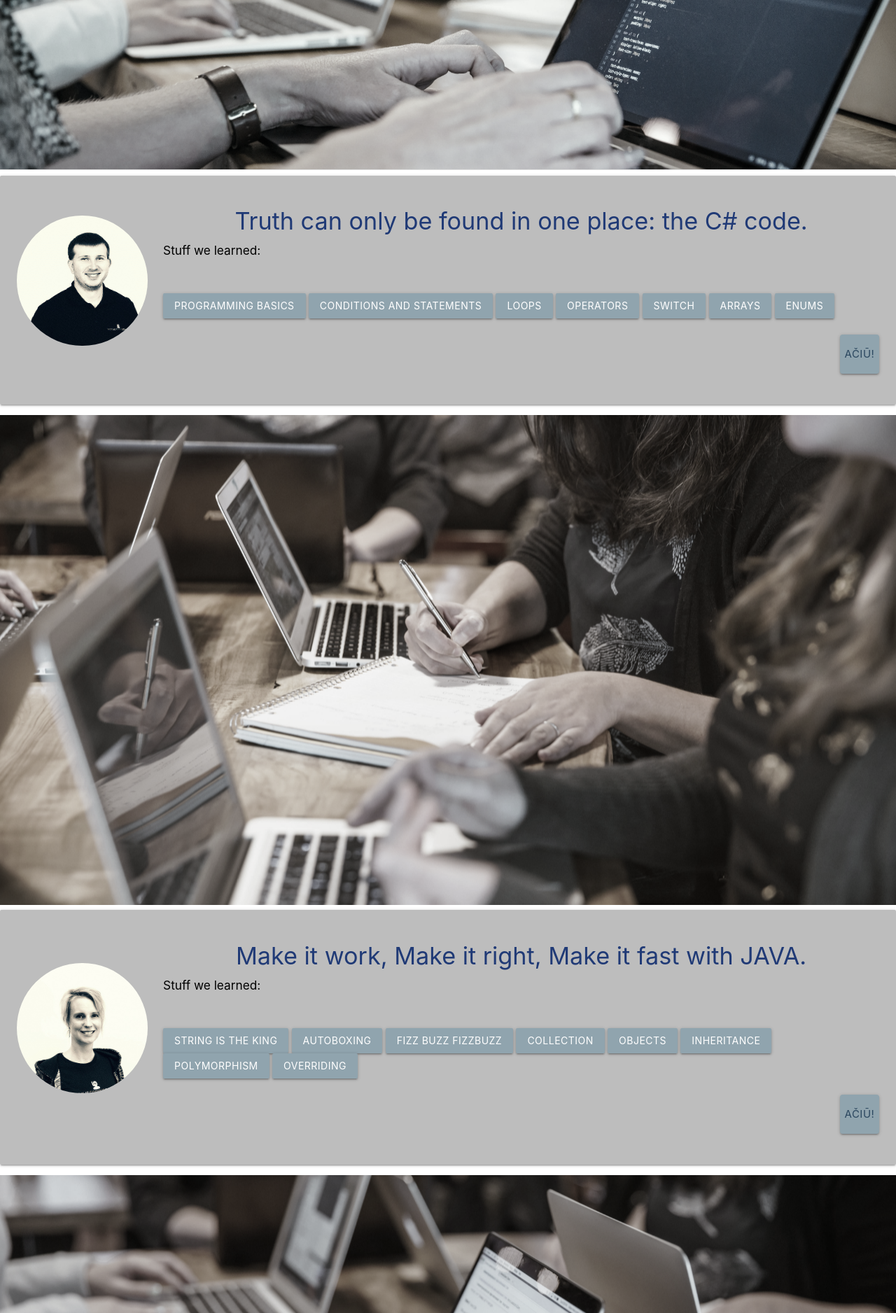
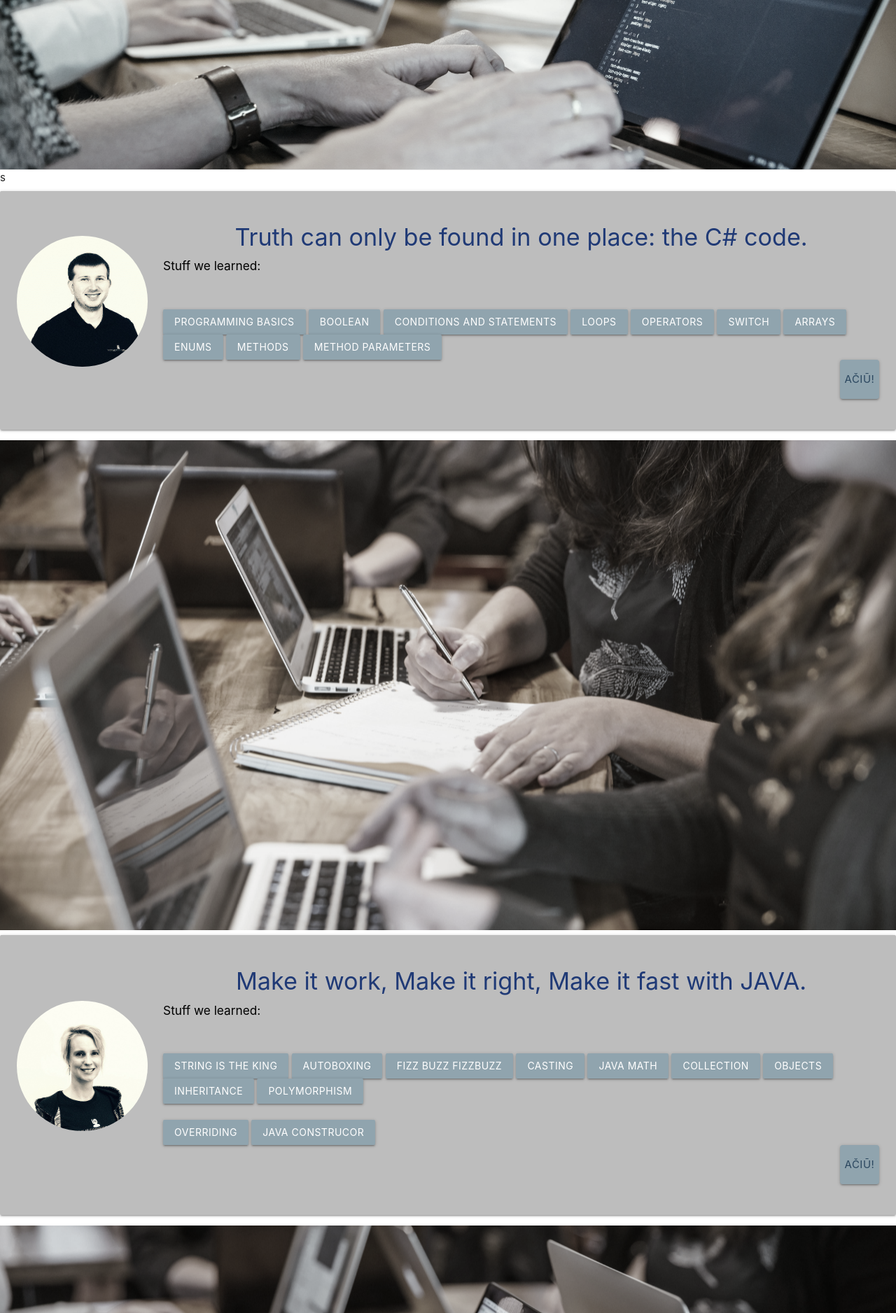
Before and after one commit to Arturasrom/grupe3, a PHP site: page /news.php in a window 1280 px wide. Shown: the part 518-2394 px from the top of the page at 70% size. Run offline with PHP 8.4, Linux system fonts and the light colour scheme.

Commit message:
final news php

```diff
--- a/news.php
+++ b/news.php
@@ -9,7 +9,7 @@
 
     <div class="divider"></div>
 
-    <div class="col s12 m8 offset-m2 l6 offset-l3">
+    <div class="col s12 m8 offset-m2 l6 offset-l3">s
         <div class="card-panel grey lighten-1 z-depth-1">
             <div class="row valign-wrapper">
                 <div class="col s2">
@@ -22,12 +22,15 @@
                         <h6>Stuff we learned:</h6><br><br>
                         <div class="tooltips_news">
                             <a class="btn tooltipped #90a4ae blue-grey lighten-2 " data-position="top" data-tooltip="Data types, variables and so on...">Programming basics</a>
-                            <a class="btn tooltipped #90a4ae blue-grey lighten-2 " data-position="bottom" data-tooltip="if else... else if if..  ">Conditions and Statements</a>
-                            <a class="btn tooltipped #90a4ae blue-grey lighten-2 " data-position="top" data-tooltip="While (true) - loops forever">Loops</a>
-                            <a class="btn tooltipped #90a4ae blue-grey lighten-2 " data-position="bottom" data-tooltip="+ - : * % ++ -- /">Operators</a>
-                            <a class="btn tooltipped #90a4ae blue-grey lighten-2 " data-position="top" data-tooltip="Switch() {case x: break; case y: break;}">Switch</a>
-                            <a class="btn tooltipped #90a4ae blue-grey lighten-2 " data-position="bottom" data-tooltip="int[] array = {I, love, coding} ">Arrays</a>
-                            <a class="btn tooltipped #90a4ae blue-grey lighten-2 " data-position="top" data-tooltip="enum Numbers {1, 2, 3}">Enums</a><br><br>
+                            <a class="btn tooltipped #90a4ae blue-grey lighten-2 " data-position="bottom" data-tooltip="TRUE/FALSE">Boolean</a>
+                            <a class="btn tooltipped #90a4ae blue-grey lighten-2 " data-position="top" data-tooltip="if else... else if if..  ">Conditions and Statements</a>
+                            <a class="btn tooltipped #90a4ae blue-grey lighten-2 " data-position="bottom" data-tooltip="While (true) - loops forever">Loops</a>
+                            <a class="btn tooltipped #90a4ae blue-grey lighten-2 " data-position="top" data-tooltip="+ - : * % ++ -- /">Operators</a>
+                            <a class="btn tooltipped #90a4ae blue-grey lighten-2 " data-position="bottom" data-tooltip="Switch() {case x: break; case y: break;}">Switch</a>
+                            <a class="btn tooltipped #90a4ae blue-grey lighten-2 " data-position="top" data-tooltip="int[] array = {I, love, coding} ">Arrays</a>
+                            <a class="btn tooltipped #90a4ae blue-grey lighten-2 " data-position="bottom" data-tooltip="enum Numbers {1, 2, 3}">Enums</a>
+                            <a class="btn tooltipped #90a4ae blue-grey lighten-2 " data-position="bottom" data-tooltip="A block of code which only runs when it is called">Methods</a>
+                            <a class="btn tooltipped #90a4ae blue-grey lighten-2 " data-position="bottom" data-tooltip="Parameters act as variables inside the method!">Method parameters</a>
                         </div>
                         <div class="news-button">
                             <button class="button-news btn-floating btn-large blue-grey lighten-2 pulse" onclick="document.getElementById('img1').src='images/vidmantas_ty.png'">AČIŪ!</button>
@@ -56,11 +59,15 @@
                         <a class="btn tooltipped #90a4ae blue-grey lighten-2 " data-position="top" data-tooltip="Just joking :)">String is the King</a>
                         <a class="btn tooltipped #90a4ae blue-grey lighten-2 " data-position="bottom" data-tooltip="Int becomes Integer  ">Autoboxing</a>
                         <a class="btn tooltipped #90a4ae blue-grey lighten-2 " data-position="top" data-tooltip="We are ready for that job interview!">FIZZ BUZZ FIZZBUZZ</a>
-                        <a class="btn tooltipped #90a4ae blue-grey lighten-2 " data-position="top" data-tooltip="List, Set, Queue, Map">Collection</a>
-                        <a class="btn tooltipped #90a4ae blue-grey lighten-2 " data-position="bottom" data-tooltip="CSV student = new CSV ();">Objects</a>
-                        <a class="btn tooltipped #90a4ae blue-grey lighten-2 " data-position="top" data-tooltip="Child class inherits from parent class">Inheritance</a>
-                        <a class="btn tooltipped #90a4ae blue-grey lighten-2 " data-position="bottom" data-tooltip="Classes are related by inheritance">Polymorphism</a>
-                        <a class="btn tooltipped #90a4ae blue-grey lighten-2 " data-position="top" data-tooltip="@Override">Overriding</a><br><br>
+                        <a class="btn tooltipped #90a4ae blue-grey lighten-2 " data-position="bottom" data-tooltip="And double becomes... int!">Casting</a>
+                        <a class="btn tooltipped #90a4ae blue-grey lighten-2 " data-position="top" data-tooltip="Math.max(x,y)">Java Math</a>
+                        <a class="btn tooltipped #90a4ae blue-grey lighten-2 " data-position="bottom" data-tooltip="List, Set, Queue, Map">Collection</a>
+                        <a class="btn tooltipped #90a4ae blue-grey lighten-2 " data-position="top" data-tooltip="CSV student = new CSV ();">Objects</a>
+                        <a class="btn tooltipped #90a4ae blue-grey lighten-2 " data-position="bottom" data-tooltip="Child class inherits from parent class">Inheritance</a>
+                        <a class="btn tooltipped #90a4ae blue-grey lighten-2 " data-position="top" data-tooltip="Classes are related by inheritance">Polymorphism</a><br><br>
+                        <a class="btn tooltipped #90a4ae blue-grey lighten-2 " data-position="bottom" data-tooltip="@Override">Overriding</a>
+                        <a class="btn tooltipped #90a4ae blue-grey lighten-2 " data-position="bottom" data-tooltip="Java's special method that is used to initialize objects.">Java Construcor</a>
+
                         <div class="news-button">
                             <button class="button-news btn-floating btn-large blue-grey lighten-2 pulse" onclick="document.getElementById('img2').src='images/viktorija_ty.png'">AČIŪ!</button>
 
@@ -85,13 +92,16 @@
                     <span class="black-text">
                         <h4 class="news-h4">Things aren’t always #000000 and #FFFFFF - learn why.</h4>
                         <h6>Stuff we learned:</h6><br><br>
-                        <a class="btn tooltipped #90a4ae blue-grey lighten-2 " data-position="top" data-tooltip="-div- Let's be together">HTML</a>
-                        <a class="btn tooltipped #90a4ae blue-grey lighten-2 " data-position="bottom" data-tooltip="Going with style">CSS</a>
+                        <a class="btn tooltipped #90a4ae blue-grey lighten-2 " data-position="top" data-tooltip="-div- Let's be together.">HTML</a>
+                        <a class="btn tooltipped #90a4ae blue-grey lighten-2 " data-position="bottom" data-tooltip="Going with style.">CSS</a>
                         <a class="btn tooltipped #90a4ae blue-grey lighten-2 " data-position="top" data-tooltip="Style in HTML. Fashion in CSS. Attitude in JavaScript.">JavaScript</a>
                         <a class="btn tooltipped #90a4ae blue-grey lighten-2 " data-position="bottom" data-tooltip="Materializecss, Bootstrap, ZURB Foundation.">Frameworks</a>
                         <a class="btn tooltipped #90a4ae blue-grey lighten-2 " data-position="top" data-tooltip="Server side scripting language!">PHP</a>
                         <a class="btn tooltipped #90a4ae blue-grey lighten-2 " data-position="bottom" data-tooltip="Open-source cross-platform!">XAMPP</a>
-                        <a class="btn tooltipped #90a4ae blue-grey lighten-2 " data-position="top" data-tooltip="Don't mix the sequence!">Stage All-->Commit-->Pull-->Push</a>
+                        <a class="btn tooltipped #90a4ae blue-grey lighten-2 " data-position="top" data-tooltip="Administration tool for MySQL!">phpMyAdmin</a>
+                        <a class="btn tooltipped #90a4ae blue-grey lighten-2 " data-position="bottom" data-tooltip="Git repository hosting service.">GitHub</a>
+                        <a class="btn tooltipped #90a4ae blue-grey lighten-2 " data-position="top" data-tooltip="Emulation for a Git command line experience.">GitBash</a>
+                        <a class="btn tooltipped #90a4ae blue-grey lighten-2 " data-position="bottom" data-tooltip="Don't mix the sequence!">Stage All-->Commit-->Pull-->Push</a>
 
                         <div class="news-button">
                             <button class="button-news btn-floating btn-large blue-grey lighten-2 pulse" onclick="document.getElementById('img3').src='images/kazimiras_ty.png'">AČIŪ!</button>
```
